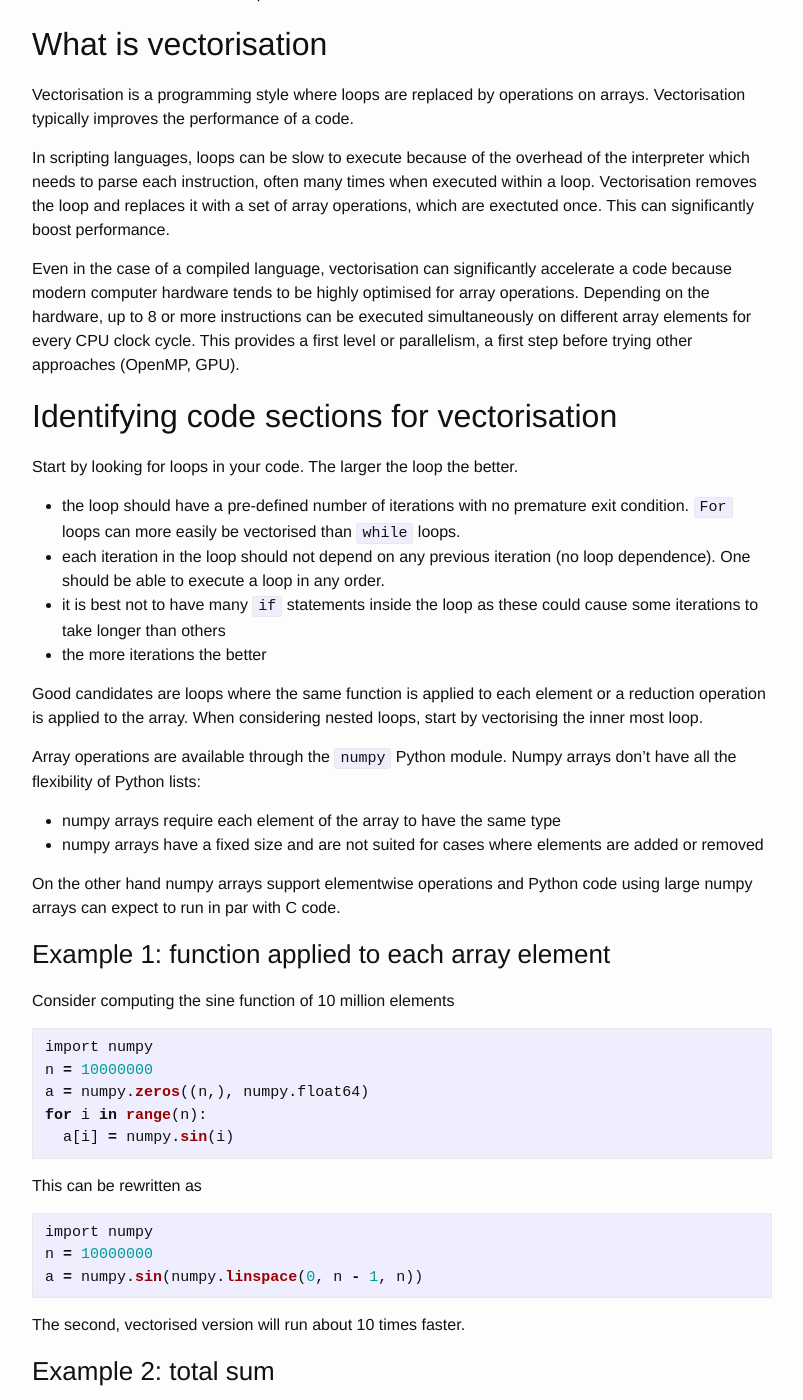
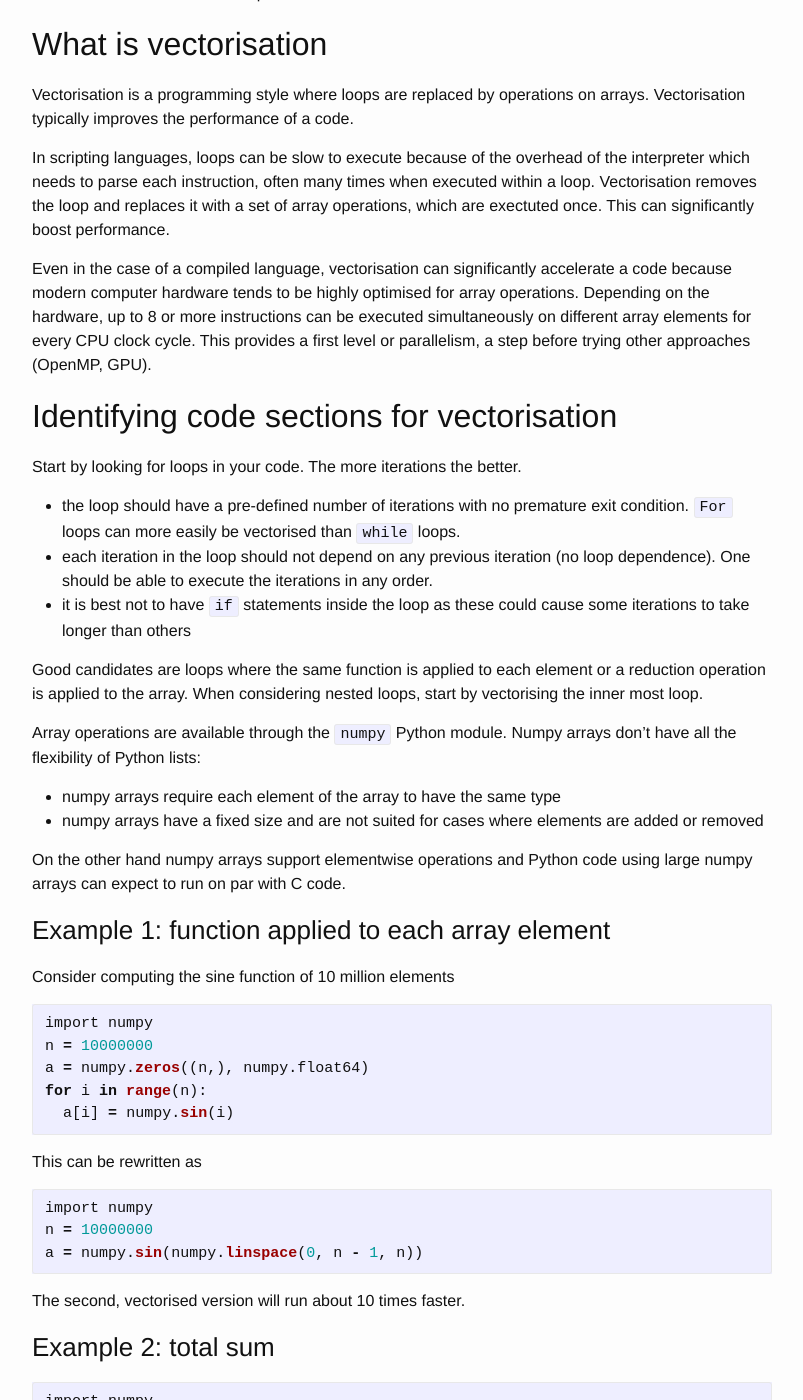
Before and after one commit to nesi/perf-training, a Jekyll site: the page built from _lessons/python-scatter/02-vectorising.md, in a window 1280 px wide and 1400 px high, scrolled down 802 px. Shown: the whole window, without its empty margins (238-1041 px from the left). Built offline with Jekyll 4.4.1, drawn with Linux system fonts in a browser that asks for light colours; some of the changed text lies outside the part shown.

Commit message:
after proofreading

````diff
--- a/_lessons/python-scatter/02-vectorising.md
+++ b/_lessons/python-scatter/02-vectorising.md
@@ -21,16 +21,15 @@ Vectorisation is a programming style where loops are replaced by operations on a
 
 In scripting languages, loops can be slow to execute because of the overhead of the interpreter which needs to parse each instruction, often many times when executed within a loop. Vectorisation removes the loop and replaces it with a set of array operations, which are exectuted once. This can significantly boost performance.
 
-Even in the case of a compiled language, vectorisation can significantly accelerate a code because modern computer hardware tends to be highly optimised for array operations. Depending on the hardware, up to 8 or more instructions can be executed simultaneously on different array elements for every CPU clock cycle. This provides a first level or parallelism, a first step before trying other approaches (OpenMP, GPU).
+Even in the case of a compiled language, vectorisation can significantly accelerate a code because modern computer hardware tends to be highly optimised for array operations. Depending on the hardware, up to 8 or more instructions can be executed simultaneously on different array elements for every CPU clock cycle. This provides a first level or parallelism, a step before trying other approaches (OpenMP, GPU).
 
 ## Identifying code sections for vectorisation
 
-Start by looking for loops in your code. The larger the loop the better.
+Start by looking for loops in your code. The more iterations the better.
 
  * the loop should have a pre-defined number of iterations with no premature exit condition. `For` loops can more easily be vectorised than `while` loops.
- * each iteration in the loop should not depend on any previous iteration (no loop dependence). One should be able to execute a loop in any order.
- * it is best not to have many `if` statements inside the loop as these could cause some iterations to take longer than others
- * the more iterations the better
+ * each iteration in the loop should not depend on any previous iteration (no loop dependence). One should be able to execute the iterations in any order.
+ * it is best not to have `if` statements inside the loop as these could cause some iterations to take longer than others
 
 Good candidates are loops where the same function is applied to each element or a reduction operation is applied to the array. When considering nested loops, start by vectorising the inner most loop.
 
@@ -39,7 +38,7 @@ Array operations are available through the `numpy` Python module. Numpy arrays d
  * numpy arrays require each element of the array to have the same type
  * numpy arrays have a fixed size and are not suited for cases where elements are added or removed
 
-On the other hand numpy arrays support elementwise operations and Python code using large numpy arrays can expect to run in par with C code.
+On the other hand numpy arrays support elementwise operations and Python code using large numpy arrays can expect to run on par with C code.
 
 ### Example 1: function applied to each array element
 
@@ -103,7 +102,7 @@ The inner most loop is in `wave.computeScatteredWave`:
     ...
     res += computeScatteredWaveElement(kvec, p0, p1, point)
 ```
-Here `n - 1` is the number of segments. We see that `res` adds the scattered wave contributions from each segment describing the geometry of the obstacle. These contributions can be added in any order. The vectorised version replaced the loop with index `i0` by a sum:
+Here `n - 1` is the number of segments describing the geometry of the obstacle. We see that `res` adds the scattered wave contributions from each segment. These contributions can be added in any order. The vectorised version replaced the loop with index `i0` by a sum:
 ```python
     ...
     return numpy.sum( dsdt * (-g * gradIncident(kvec, nDotK, pmid) + \
````
Also changed, not shown: other parts of _lessons/python-scatter/02-vectorising.md (+1 -1 lines), _lessons/python-scatter/03-c-extension.md (+1 -1 lines).
